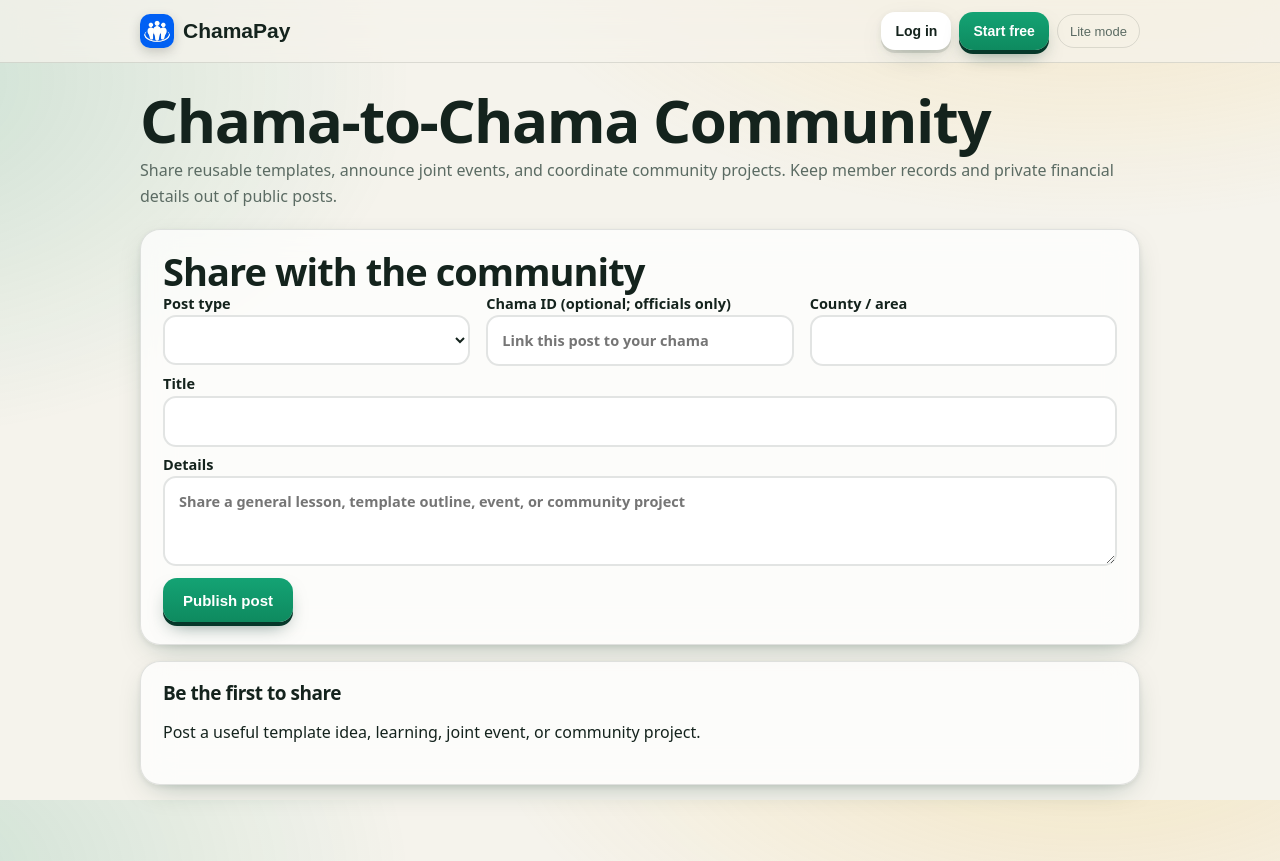
After one commit to stik-debug/legendary-invention, a Python web app: template templates/collaboration.html in a window 1280 px wide. The commit adds this page. Run offline with Jinja, Linux system fonts and the light colour scheme; the template is opened without the code that fills it, so the values that code supplies are empty.

Commit message:
Add files via upload

```diff
--- a/templates/base.html
+++ b/templates/base.html
@@ -29,6 +29,8 @@
     <a class="menu-item menu-primary" data-menu-close href="{{ url_for('dashboard') }}"><span class="menu-icon">⌂</span><span><b>My Chamas</b><small>Open your Chama homepage</small></span></a>
     <a class="menu-item" data-menu-close href="{{ url_for('global_search') }}"><span class="menu-icon">⌕</span><span><b>Search</b><small>Find members and Chamas</small></span></a>
     <a class="menu-item notification-menu-item" data-menu-close href="{{ url_for('notifications') }}"><span class="notification-bubble{% if notif_unread %} has-alert{% endif %}" aria-hidden="true"><svg viewBox="0 0 48 48" role="img" aria-label="Alerts"><path d="M24 5a3 3 0 0 0-3 3v1.2C13.8 10.6 9 16.6 9 24v8l-4 5v2h38v-2l-4-5v-8c0-7.4-4.8-13.4-12-14.8V8a3 3 0 0 0-3-3Z"/><path d="M18 42a6 6 0 0 0 12 0Z"/></svg>{% if notif_unread %}<em>{{ notif_unread if notif_unread<100 else '99+' }}</em>{% endif %}</span><span><b>Alerts</b><small>{% if notif_unread %}{{ notif_unread }} unread{% else %}No new alerts{% endif %}</small></span></a>
+    <a class="menu-item" data-menu-close href="{{ url_for('marketplace') }}"><span class="menu-icon">◇</span><span><b>Marketplace</b><small>Find chama service providers</small></span></a>
+    <a class="menu-item" data-menu-close href="{{ url_for('collaboration') }}"><span class="menu-icon">◎</span><span><b>Chama Community</b><small>Share templates and projects</small></span></a>
     <a class="menu-item" data-menu-close href="{{ url_for('notification_settings') }}"><span class="menu-icon">⚙</span><span><b>Settings</b><small>Notifications and preferences</small></span></a>
     <a class="menu-item" data-menu-close href="{{ url_for('security_privacy') }}"><span class="menu-icon">🔐</span><span><b>Security & Privacy</b><small>Account security and data controls</small></span></a>
     <button class="menu-item data-saver-toggle" type="button" data-data-saver data-menu-close><span class="menu-icon">📶</span><span><b>Data Saver</b><small>Reduce animations and heavy effects</small></span></button>
--- a/templates/chama_more.html
+++ b/templates/chama_more.html
@@ -5,12 +5,12 @@
 {% include '_chama_nav.html' %}
 <div class="grid">
 {% for label, endpoint in [
-('My Dashboard','my_chama_dashboard'),('Home','chama_home'),('Savings','savings'),('Pay','pay'),('Loans','loans'),('Fines','fines'),('Ledger','ledger'),('Merry-go-round','mgr_list'),('Goals','chama_goals'),('Investments','investments'),('Assets','assets'),('Voting','chama_votes'),('Constitution','constitution'),('AI','chama_ai'),('Strategy & Continuity','chama_strategy'),('Promise Tracker','chama_promises'),('Formal Handover','chama_handover'),('Activity','activity'),('Documents','documents'),('Meetings','meetings'),('Notices','notices'),('Chat','chat')
+('Welfare Funds','welfare'),('My Dashboard','my_chama_dashboard'),('Home','chama_home'),('Savings','savings'),('Pay','pay'),('Loans','loans'),('Fines','fines'),('Ledger','ledger'),('Merry-go-round','mgr_list'),('Goals','chama_goals'),('Investments','investments'),('Assets','assets'),('Voting','chama_votes'),('Constitution','constitution'),('AI','chama_ai'),('Strategy & Continuity','chama_strategy'),('Promise Tracker','chama_promises'),('Formal Handover','chama_handover'),('Activity','activity'),('Documents','documents'),('Meetings','meetings'),('Notices','notices'),('Chat','chat')
 ] %}
 <a class="card" href="{{ url_for(endpoint, chama_id=chama.id) }}" style="text-decoration:none;color:inherit;margin:0"><h3>{{ label }} →</h3><p class="mute">Open {{ label|lower }}</p></a>
 {% endfor %}
 {% if me.role in ('CHAMA_ADMIN','TREASURER','SECRETARY','AUDITOR') %}<a class="card" href="{{ url_for('financial_check', chama_id=chama.id) }}" style="text-decoration:none;color:inherit;margin:0"><h3>Financial Check →</h3><p class="mute">Review financial consistency</p></a>{% endif %}
 {% if me.role in ('CHAMA_ADMIN','TREASURER','SECRETARY') %}<a class="card" href="{{ url_for('reports', chama_id=chama.id) }}" style="text-decoration:none;color:inherit;margin:0"><h3>Reports →</h3><p class="mute">View and export reports</p></a>{% endif %}
 </div>
-<div class="card" style="margin-top:18px"><h3>Account & support</h3><div style="display:flex;gap:8px;flex-wrap:wrap"><a class="btn" href="{{ url_for('notifications') }}">Alerts{% if notif_unread %} ({{ notif_unread if notif_unread<100 else '99+' }}){% endif %}</a><a class="btn" href="{{ url_for('notification_settings') }}">Settings</a><a class="btn" href="{{ url_for('help_center') }}">Help Center</a><a class="btn" href="{{ url_for('global_search') }}">Search</a></div></div>
+<div class="card" style="margin-top:18px"><h3>Account & support</h3><div style="display:flex;gap:8px;flex-wrap:wrap"><a class="btn" href="{{ url_for('notifications') }}">Alerts{% if notif_unread %} ({{ notif_unread if notif_unread<100 else '99+' }}){% endif %}</a><a class="btn" href="{{ url_for('notification_settings') }}">Settings</a><a class="btn" href="{{ url_for('help_center') }}">Help Center</a><a class="btn" href="{{ url_for('global_search') }}">Search</a><a class="btn" href="{{ url_for('marketplace') }}">Marketplace</a><a class="btn" href="{{ url_for('collaboration') }}">Chama Community</a></div></div>
 {% endblock %}
--- /dev/null
+++ b/templates/collaboration.html
@@ -0,0 +1,3 @@
+{% extends 'base.html' %}{% block title %}Chama Community{% endblock %}{% block content %}<div class="head"><div><h1>Chama-to-Chama Community</h1><p>Share reusable templates, announce joint events, and coordinate community projects. Keep member records and private financial details out of public posts.</p></div></div>
+<div class="card"><h2>Share with the community</h2><form method="post" action="{{ url_for('collaboration_post') }}">{{ csrf_input() }}<div class="grid"><label>Post type<select name="kind">{% for k in kinds %}<option value="{{ k }}">{{ k|title }}</option>{% endfor %}</select></label><label>Chama ID (optional; officials only)<input name="chama_id" type="number" min="1" placeholder="Link this post to your chama"></label><label>County / area<input name="county" maxlength="100"></label></div><label>Title<input name="title" required minlength="3" maxlength="120"></label><label>Details<textarea name="body" required minlength="10" maxlength="1800" placeholder="Share a general lesson, template outline, event, or community project"></textarea></label><button class="btn pri">Publish post</button></form></div>
+{% for p in rows %}<article class="card"><p><span class="pill">{{ p.kind|title }}</span>{% if p.county %} · {{ p.county }}{% endif %}</p><h2>{{ p.title }}</h2><p>{{ p.body }}</p><p class="mute">Shared by {{ p.author }}{% if p.chama %} · {{ p.chama }}{% endif %} · {{ p.created_at }}</p></article>{% else %}<div class="card"><h3>Be the first to share</h3><p>Post a useful template idea, learning, joint event, or community project.</p></div>{% endfor %}{% endblock %}
--- /dev/null
+++ b/templates/marketplace.html
@@ -0,0 +1,6 @@
+{% extends 'base.html' %}{% block title %}Chama Marketplace{% endblock %}{% block content %}
+<div class="head"><div><h1>Chama Marketplace</h1><p>Discover service providers for your group. A verified listing means it was reviewed by ChamaPro; it is not a guarantee or endorsement.</p></div></div>
+<div class="card"><h2>Find a service</h2><form method="get" class="form-row"><label>Category<select name="category"><option value="">All services</option>{% for c in categories %}<option value="{{ c }}" {% if c==category %}selected{% endif %}>{{ c }}</option>{% endfor %}</select></label><button class="btn pri">Search</button></form></div>
+<div class="grid">{% for p in rows %}<article class="card"><p><span class="pill">{{ p.category }}</span> <span class="pill success">Platform reviewed</span></p><h2>{{ p.name }}</h2><p>{{ p.description }}</p>{% if p.county %}<p><b>Area:</b> {{ p.county }}</p>{% endif %}{% if p.website %}<p><a href="{{ p.website }}" target="_blank" rel="noopener noreferrer">Provider website</a></p>{% endif %}{% if p.contact_email %}<p>Email: <a href="mailto:{{ p.contact_email }}">{{ p.contact_email }}</a></p>{% endif %}{% if p.contact_phone %}<p>Phone: {{ p.contact_phone }}</p>{% endif %}<form method="post" action="{{ url_for('marketplace_interest',provider_id=p.id) }}">{{ csrf_input() }}<label>Chama ID (optional)<input name="chama_id" type="number" min="1" placeholder="Only if relevant"></label><label>Message (optional)<input name="message" maxlength="500" placeholder="What service are you looking for?"></label><button class="btn pri">Register interest</button></form></article>{% else %}<div class="card"><h3>No reviewed providers yet</h3><p>Provider listings will appear here after review. You can submit a listing below.</p></div>{% endfor %}</div>
+<div class="card"><h2>List a service</h2><p>New listings start as pending. Please provide accurate details and credentials for review.</p><form method="post" action="{{ url_for('marketplace_add') }}">{{ csrf_input() }}<div class="grid"><label>Provider / organization name<input name="name" required minlength="2" maxlength="100"></label><label>Category<select name="category" required>{% for c in categories %}<option>{{ c }}</option>{% endfor %}</select></label><label>County / area<input name="county" maxlength="100"></label><label>Contact email<input name="contact_email" type="email" maxlength="160"></label><label>Contact phone<input name="contact_phone" maxlength="40"></label><label>Website (https://)<input name="website" type="url" placeholder="https://example.com"></label></div><label>Service description<textarea name="description" required minlength="10" maxlength="1200"></textarea></label><label>Credentials / registration details<textarea name="credentials" maxlength="1000"></textarea></label><button class="btn pri">Submit for review</button></form></div>
+{% if mine %}<div class="card"><h2>Your submissions</h2>{% for p in mine %}<p><b>{{ p.name }}</b> · {{ p.category }} · <span class="pill">{{ p.status }}</span></p>{% endfor %}</div>{% endif %}{% endblock %}
--- /dev/null
+++ b/templates/marketplace_review.html
@@ -0,0 +1 @@
+{% extends 'base.html' %}{% block title %}Marketplace Review{% endblock %}{% block content %}<div class="head"><div><h1>Marketplace review</h1><p>Review submissions before they appear in the public marketplace.</p></div></div>{% for p in rows %}<div class="card"><h2>{{ p.name }}</h2><p><b>{{ p.category }}</b> · submitted by {{ p.submitter }}</p><p>{{ p.description }}</p><p>Area: {{ p.county or 'Not provided' }} · Contact: {{ p.contact_email or p.contact_phone or 'Not provided' }}</p><p>Credentials: {{ p.credentials or 'Not provided' }}</p>{% if p.website %}<p><a href="{{ p.website }}" target="_blank" rel="noopener noreferrer">Website</a></p>{% endif %}<form method="post" action="{{ url_for('marketplace_decide',provider_id=p.id,action='verify') }}">{{ csrf_input() }}<button class="btn pri">Mark reviewed / verify listing</button></form><form method="post" action="{{ url_for('marketplace_decide',provider_id=p.id,action='reject') }}">{{ csrf_input() }}<button class="btn">Reject listing</button></form></div>{% else %}<div class="card"><p>No provider submissions are waiting for review.</p></div>{% endfor %}{% endblock %}
```
